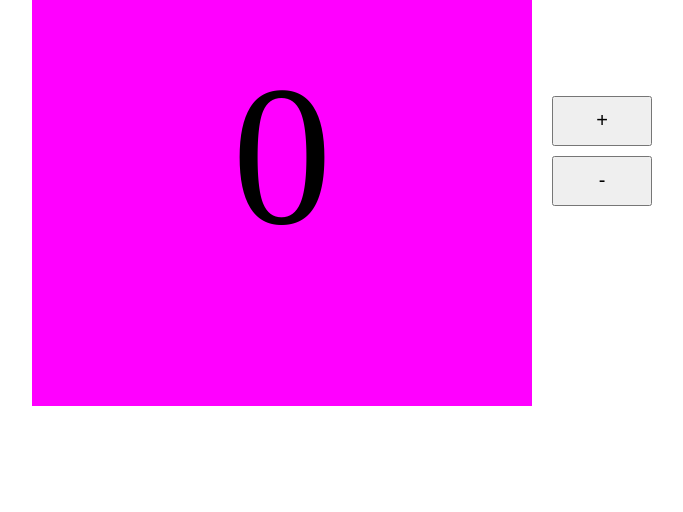
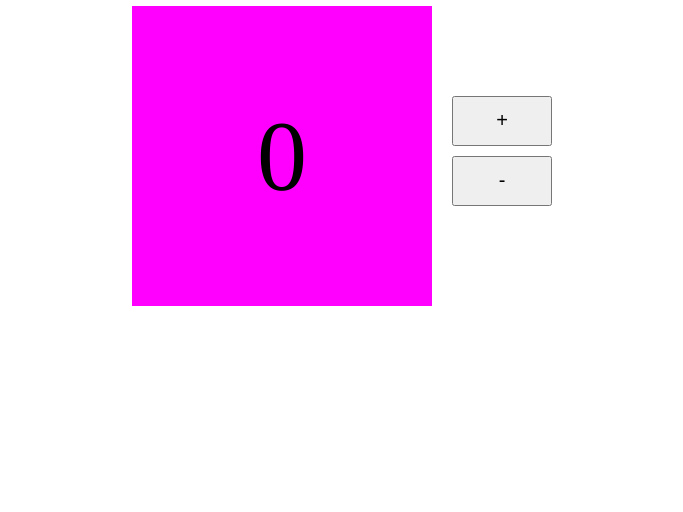
Before and after one commit to sevenluckspy/hipark, a plain HTML site: page index.html in a window 1280 px wide. Shown: the part 288-800 px from the top of the page, without its empty margins (298-981 px from the left). Drawn offline with Linux system fonts and the light colour scheme.

Commit message:
Update index.html

```diff
--- a/index.html
+++ b/index.html
@@ -27,8 +27,8 @@
             align-items: center;
         }
         .square {
-            width: 500px;
-            height: 500px;
+            width: 300px;
+            height: 300px;
             background-color: #ff00ff;
             display: flex;
             justify-content: center;
@@ -36,7 +36,7 @@
             margin-right: 20px;
         }
         .square p {
-            font-size: 200px;
+            font-size: 100px;
             color: #000000;
         }
         .buttons {
```
